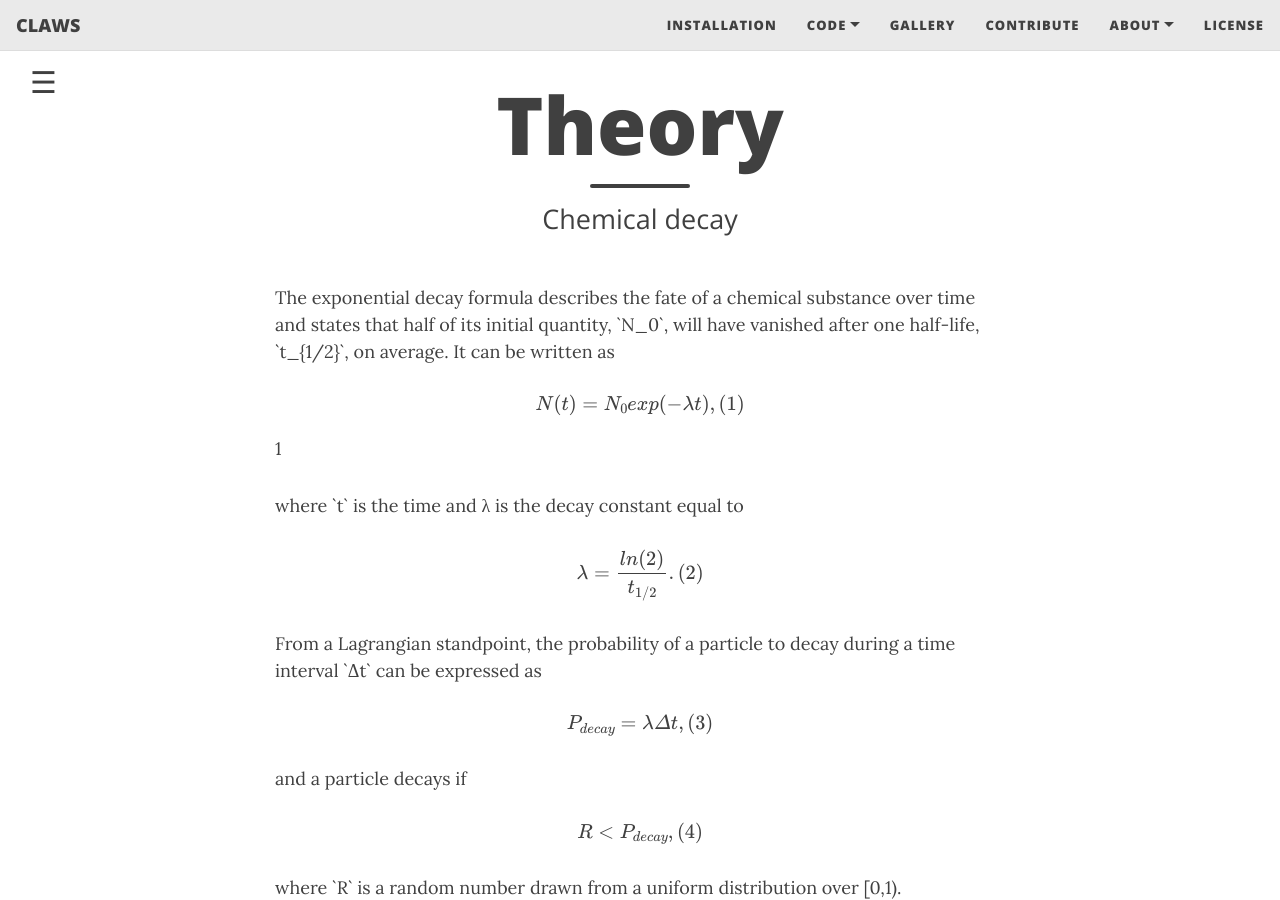
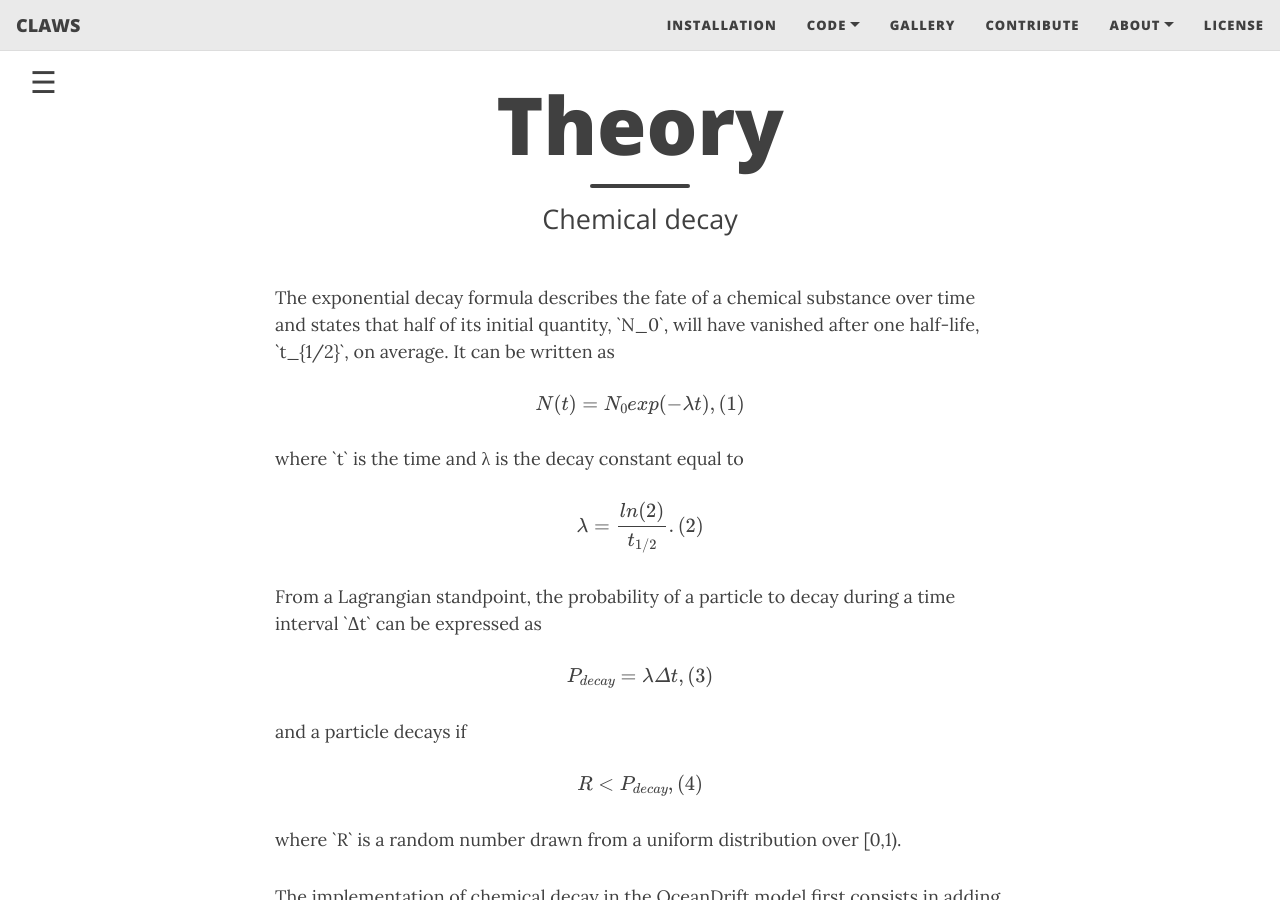
Before and after one commit to claws-scot/claws-scot.github.io, a Jekyll site: the page built from guide.md, in a window 1280 px wide and 900 px high. Built offline with Jekyll 4.4.1, drawn with Linux system fonts in a browser that asks for light colours; nearby versions of some CDN libraries; formulas are drawn with MathJax 3.

Commit message:
Editing web pages

```diff
--- a/guide.md
+++ b/guide.md
@@ -37,7 +37,7 @@
 
 <p>The exponential decay formula describes the fate of a chemical substance over time and states that half of its initial quantity, `N_0`, will have vanished after one half-life, `t_{1/2}`, on average. It can be written as</p>
 
-<p>$$ N(t) = N_0 exp(-&#955; t),           &nbsp;&nbsp;&nbsp;&nbsp;(1)$$1</p>
+<p>$$ N(t) = N_0 exp(-&#955; t), &nbsp;&nbsp;(1)$$</p>
 <!--    \label{eq:exponentialdecay}-->
 
 <p>where `t` is the time and &#955; is the decay constant equal to</p>
```
